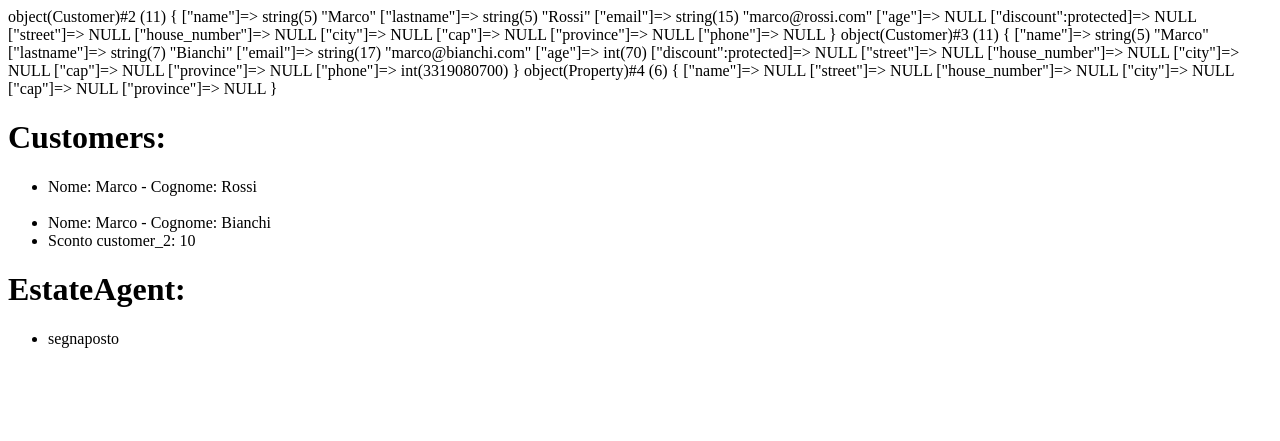
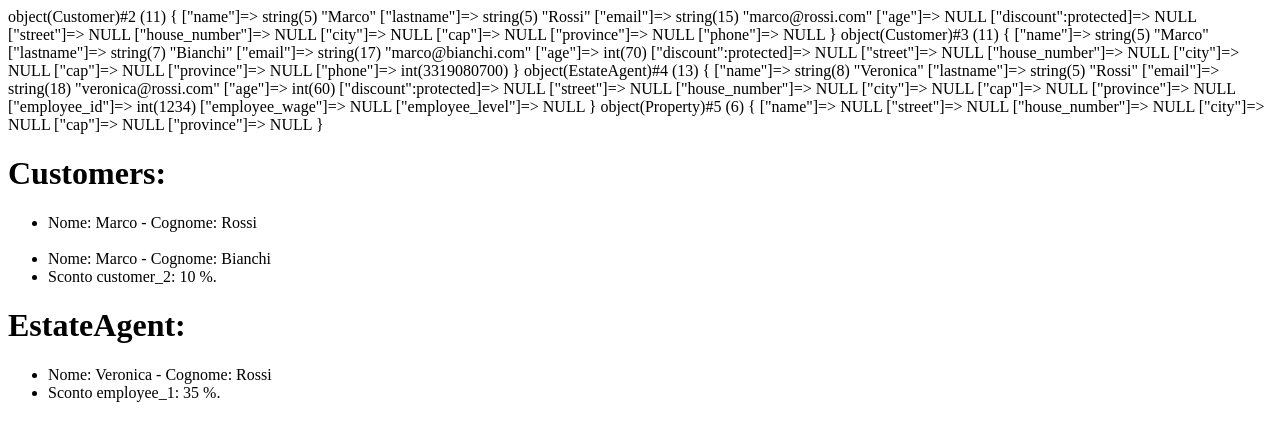
Before and after one commit to smschn/php-oop-2, a PHP site: page / in a window 1280 px wide. Shown: the top 441 px of the page. Run offline with PHP 8.4, Linux system fonts and the light colour scheme.

Commit message:
Worked on discount for EstateAgent

```diff
--- a/class/User/Customer.php
+++ b/class/User/Customer.php
@@ -3,6 +3,7 @@
 require_once __DIR__ . '/User.php';
 
 class Customer extends User {
+
     public $phone;
 
     public function __construct($nameP, $lastnameP, $emailP, $ageP = null, $phoneP = null) {
@@ -13,6 +14,7 @@ class Customer extends User {
     public function getCustomerNameLastname() {
         return 'Nome: ' . $this->name . ' - Cognome: ' . $this->lastname;
     }
+
 }
 
 $customer_1 = new Customer('Marco', 'Rossi', 'marco@rossi.com');
--- a/class/User/EstateAgent.php
+++ b/class/User/EstateAgent.php
@@ -6,4 +6,23 @@ class EstateAgent extends User {
     public $employee_id;
     public $employee_wage;
     public $employee_level;
+
+    public function __construct($nameP, $lastnameP, $emailP, $ageP = null, $employee_idP, $employee_wage = 0) {
+        parent::__construct($nameP, $lastnameP, $emailP, $ageP);
+        $this->employee_id = $employee_idP;
+    }
+
+    public function getEmployeeNameLastname() {
+        return 'Nome: ' . $this->name . ' - Cognome: ' . $this->lastname;
+    }
+
+    public function setDiscount($ageP) {
+        if ($ageP >= 60 && is_int($ageP)) {
+            $this->discount = 35;
+        }
+    }
+
 }
+
+$employee_1 = new EstateAgent('Veronica', 'Rossi', 'veronica@rossi.com', 60, 1234);
+var_dump($employee_1);
--- a/class/User/User.php
+++ b/class/User/User.php
@@ -2,6 +2,7 @@
 
 require_once __DIR__ . '/../traits/Address.php';
 class User {
+
     public $name;
     public $lastname;
     public $email;
--- a/index.php
+++ b/index.php
@@ -15,25 +15,34 @@ require_once __DIR__ . '/class/Property/Property.php';
     <title>PHP OOP 2</title>
 </head>
 <body>
+
     <h1>Customers:</h1>
     <ul>
         <li>
-            <?php echo $customer_1->getCustomerNameLastname() ?>
+            <?php echo $customer_1->getCustomerNameLastname(); ?>
         </li>
         <br>
         <li>
-            <?php echo $customer_2->getCustomerNameLastname() ?>
+            <?php echo $customer_2->getCustomerNameLastname(); ?>
         </li>
         <li>
             <?php
             $customer_2->setDiscount(70);
-            echo 'Sconto customer_2: ' . $customer_2->getDiscount();
+            echo 'Sconto customer_2: ' . $customer_2->getDiscount() . ' %.';
             ?>
         </li>
     </ul>
     <h1>EstateAgent:</h1>
     <ul>
-        <li>segnaposto</li>
+        <li>
+            <?php echo $employee_1->getEmployeeNameLastname(); ?>
+        </li>
+        <li>
+            <?php
+            $employee_1->setDiscount(60);
+            echo 'Sconto employee_1: ' . $employee_1->getDiscount() . ' %.'; ?>
+        </li>
     </ul>
+
 </body>
 </html>
```
